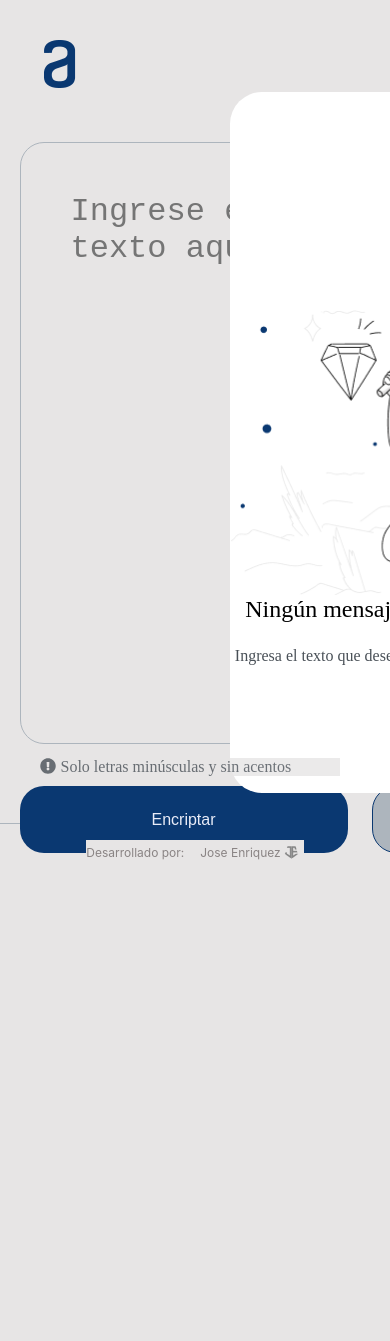
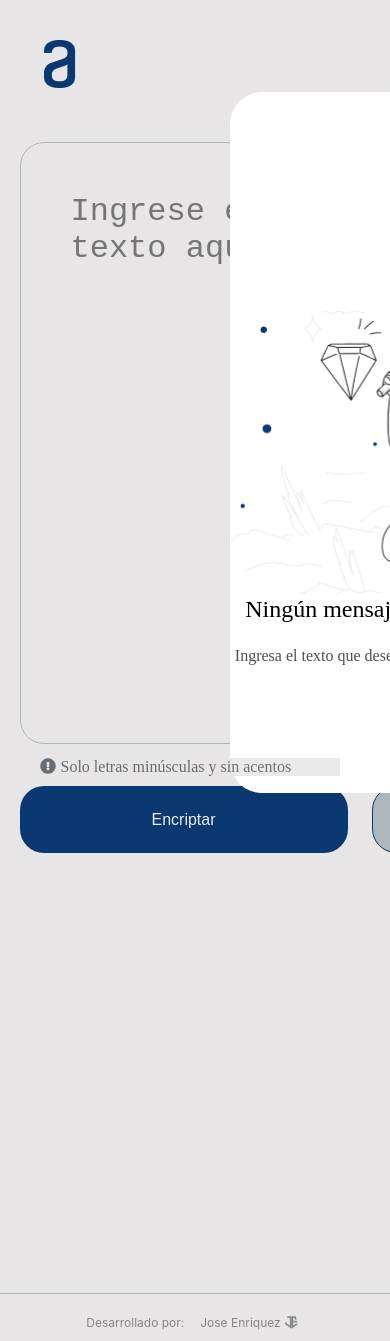
Before and after one commit to JoseEnriquez88/Alura, a React (Vite) app: page / in a window 390 px wide. Shown: the top 1341 px of the page. Before the commit the page ends 871 px from the top, so only its background shows below. Built offline with nearby package versions, Linux system fonts and the light colour scheme.

Commit message:
footer responsive

```diff
--- a/src/components/Footer/footer.module.css
+++ b/src/components/Footer/footer.module.css
@@ -62,3 +62,10 @@
 .logo:hover {
   filter: none;
 }
+
+@media (max-width: 768px) {
+  .footer {
+    border-top: 1px solid var(--gray-200);
+    margin-top: 500px;
+  }
+}
```
